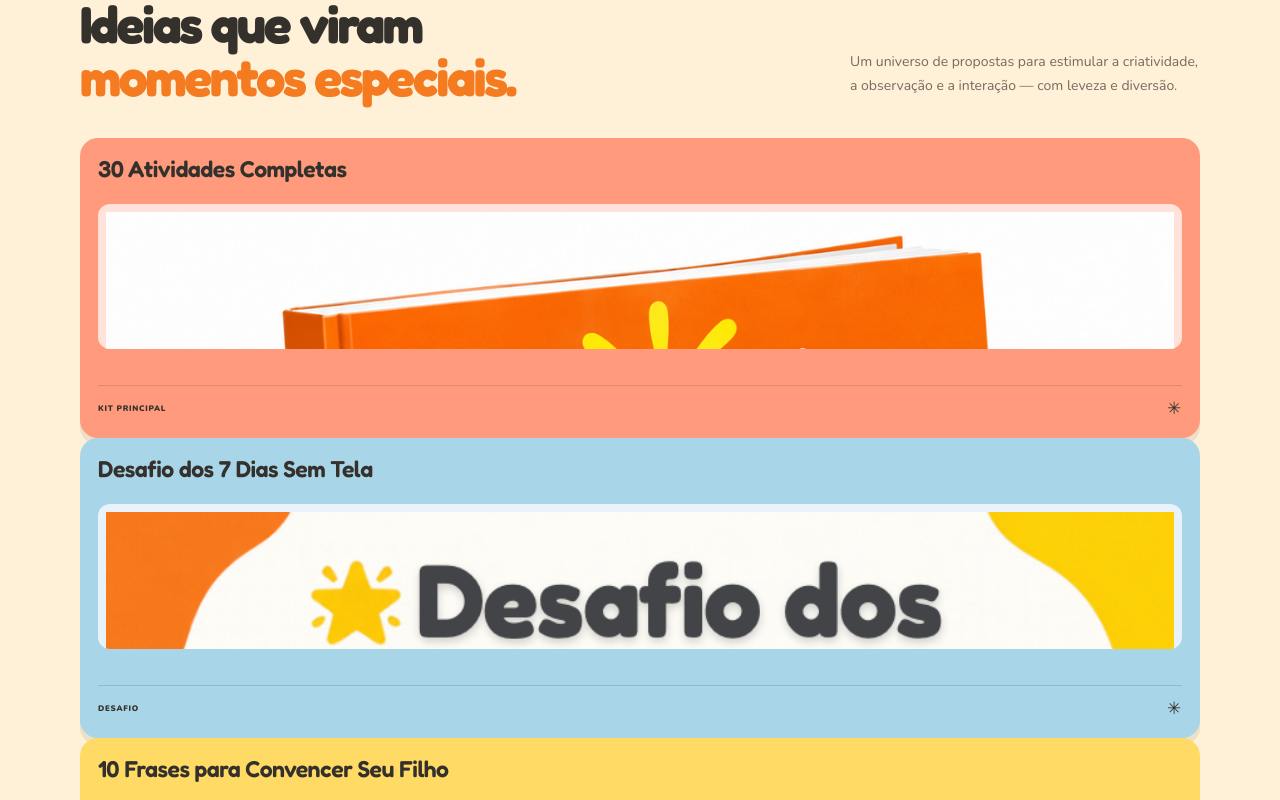
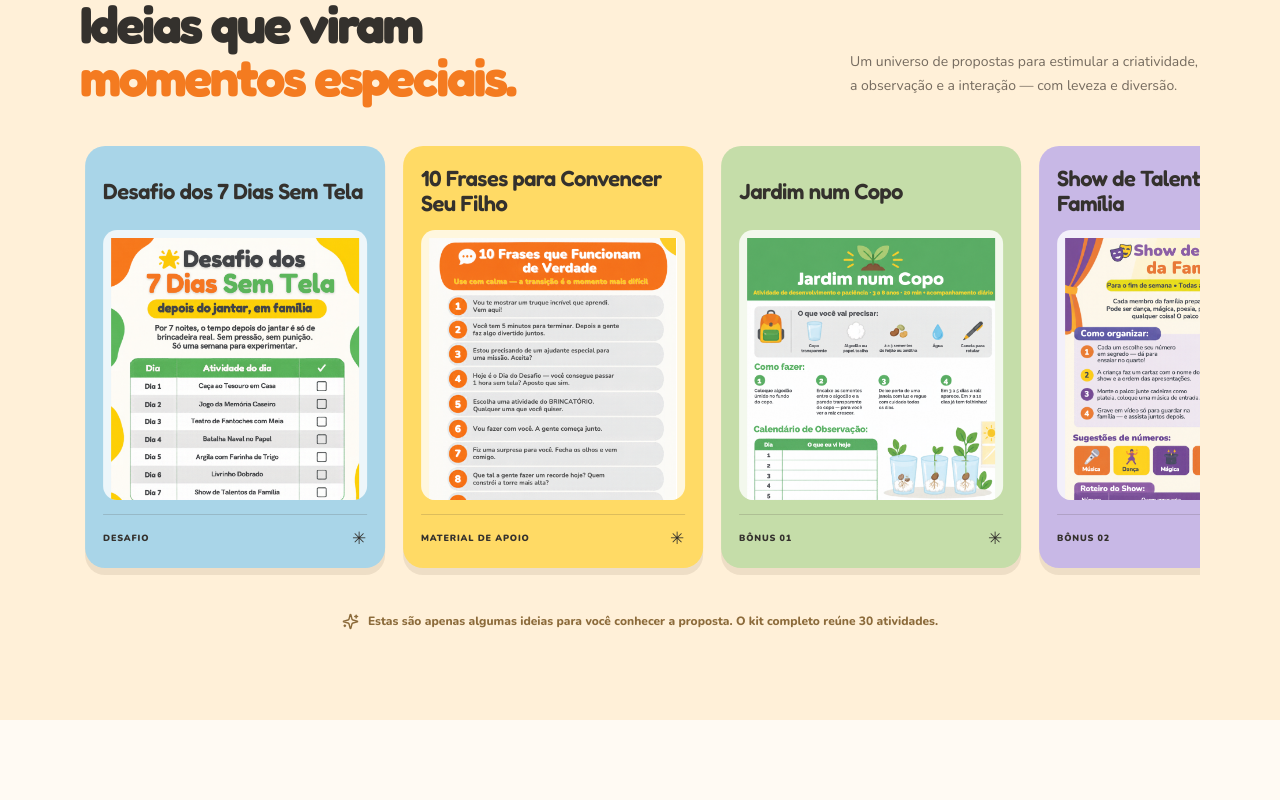
Before and after one commit to thiagosetthework-git/brincatorio, a React (Vite) app: page / in a window 1280 px wide. Shown: the part 1820-2620 px from the top of the page. Built offline with nearby package versions, Linux system fonts and the light colour scheme.

Commit message:
Amplia imagens e anima carrossel de materiais

```diff
--- a/src/index.css
+++ b/src/index.css
@@ -73,3 +73,17 @@
 
 /* Lista completa de materiais dentro do quadro de oferta */
 .price-includes{display:grid;gap:10px;margin:18px 0 20px;text-align:left}.price-includes>div{display:flex;align-items:flex-start;gap:9px;font-size:11px;line-height:1.45;font-weight:700;color:#62594f}.price-includes svg{flex-shrink:0;margin-top:1px;color:#6d9a54}.price-includes b{font-weight:1000}@media(max-width:640px){.price-includes{gap:9px;margin:16px 0 19px}.price-includes>div{font-size:11px}}
+
+/* Carrossel animado de materiais: capas maiores e títulos no topo */
+.activity-carousel{width:100%;overflow:hidden;padding:8px 0 18px}
+.activity-track{display:flex;align-items:stretch;gap:18px;width:max-content;animation:activity-carousel-scroll 42s linear infinite}
+.activity-carousel:hover .activity-track{animation-play-state:paused}
+.activity-card{width:300px;min-height:410px;flex:0 0 300px;justify-content:flex-start;padding:18px;border-radius:20px}
+.activity-card h3{order:0;min-height:54px;display:flex;align-items:center;font:600 22px/1.12 'Fredoka';margin:0 0 12px;letter-spacing:-.025em}
+.activity-image{height:270px;margin:0 0 14px;padding:8px;border-radius:14px;background:#ffffffc9;display:grid;place-items:center;overflow:hidden}
+.activity-image img{width:100%;height:100%;object-fit:contain;display:block}
+.activity-bottom{margin-top:auto;padding-top:12px;font-size:9px}
+@keyframes activity-carousel-scroll{from{transform:translateX(0)}to{transform:translateX(-50%)}}
+@media(max-width:850px){.activity-card{width:280px;flex-basis:280px;min-height:390px}.activity-image{height:245px}}
+@media(max-width:640px){.activity-carousel{margin-inline:-5.5%;width:111%;padding:6px 0 16px}.activity-track{gap:12px;animation-duration:34s}.activity-card{width:78vw;flex-basis:78vw;min-height:390px;padding:15px}.activity-card h3{font-size:21px;min-height:48px}.activity-image{height:260px;margin-bottom:12px;padding:7px}.activity-bottom{font-size:8px}}
+@media(prefers-reduced-motion:reduce){.activity-track{animation:none}}
```
